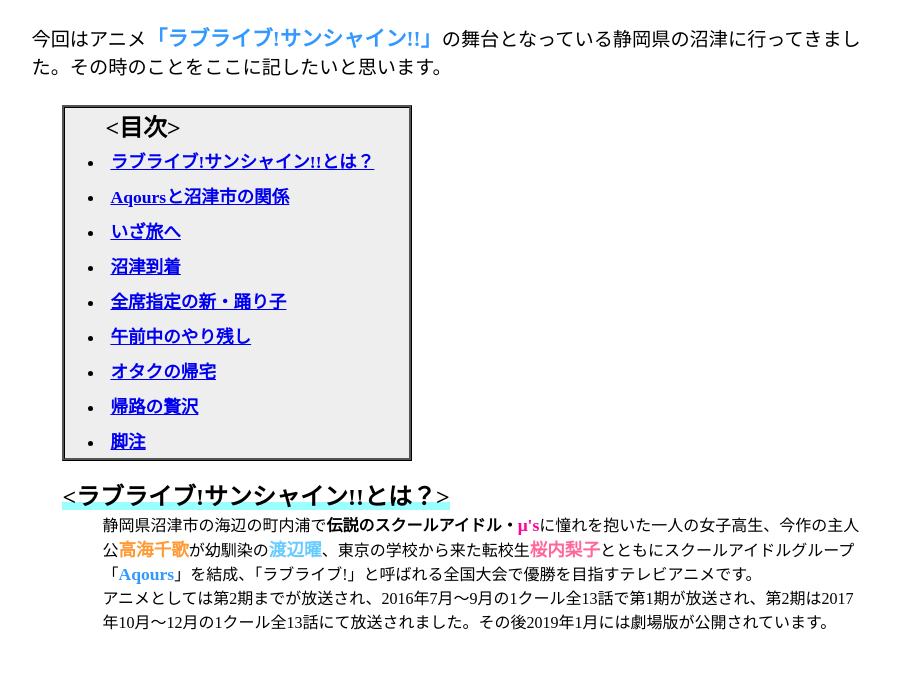
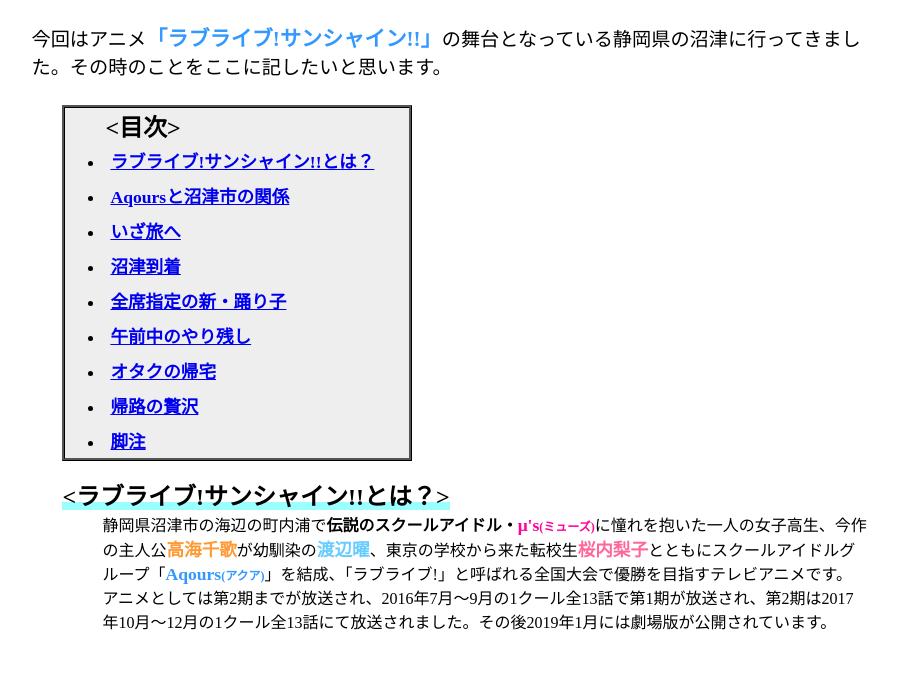
Before and after one commit to Otaku-tours/poorist_tours, a plain HTML site: page index.html in a window 1280 px wide. Shown: the part 121-800 px from the top of the page, without its empty margins (175-1073 px from the left). Drawn offline with Linux system fonts and the light colour scheme.

Commit message:
Update index.html

```diff
--- a/index.html
+++ b/index.html
@@ -33,7 +33,7 @@
     <!-- 以下、Aqoursとは？ -->
 
         <h2 class="head" id="index1">&lt;ラブライブ!サンシャイン!!とは？&gt;</h2>
-    <p>静岡県沼津市の海辺の町内浦で<strong>伝説のスクールアイドル・<span class="Us">μ's</span></strong>に憧れを抱いた一人の女子高生、今作の主人公<strong class="chikacci">高海千歌</strong>が幼馴染の<strong class="yosoro">渡辺曜</strong>、東京の学校から来た転校生<strong class="rikoppi">桜内梨子</strong>とともにスクールアイドルグループ「<strong class="Aqours">Aqours</strong>」を結成、「ラブライブ!」と呼ばれる全国大会で優勝を目指すテレビアニメです。
+    <p>静岡県沼津市の海辺の町内浦で<strong>伝説のスクールアイドル・<span class="Us">μ's<span class="tips">(ミューズ)</span></span></strong>に憧れを抱いた一人の女子高生、今作の主人公<strong class="chikacci">高海千歌</strong>が幼馴染の<strong class="yosoro">渡辺曜</strong>、東京の学校から来た転校生<strong class="rikoppi">桜内梨子</strong>とともにスクールアイドルグループ「<strong class="Aqours">Aqours<span class="tips">(アクア)</span></strong>」を結成、「ラブライブ!」と呼ばれる全国大会で優勝を目指すテレビアニメです。
     <br>アニメとしては第2期までが放送され、2016年7月～9月の1クール全13話で第1期が放送され、第2期は2017年10月～12月の1クール全13話にて放送されました。その後2019年1月には劇場版が公開されています。</p>
     <!-- 以下、Aqoursと沼津市の関係 -->
     </div>
```
